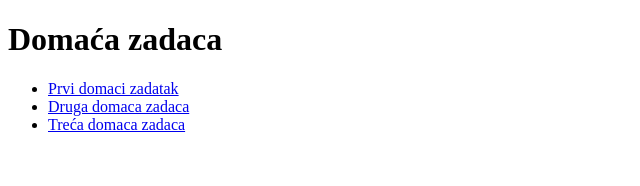
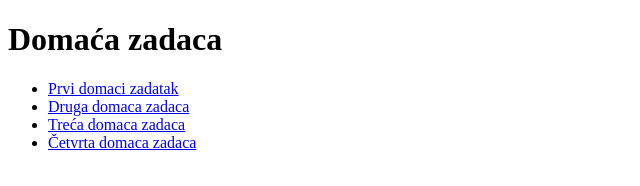
Before and after one commit to MarkoMarinovic96/mojprvirad, a plain HTML site: page index.htm in a window 1280 px wide. Shown: the whole page, without its empty margins (0-640 px from the left). Drawn offline with Linux system fonts and the light colour scheme.

Commit message:
updajt indexa

```diff
--- a/index.htm
+++ b/index.htm
@@ -15,6 +15,7 @@
       <li><a href="./Domaci.html">Prvi domaci zadatak</a></li>
       <li><a href="./DomaciForme.html">Druga domaca zadaca</a></li>
       <li><a href="./DomaciFormeOstatak.html">Treća domaca zadaca</a></li>
+      <li><a href="./vjezba.html">Četvrta domaca zadaca</a></li>
     </ul>
 
   </body>
```
